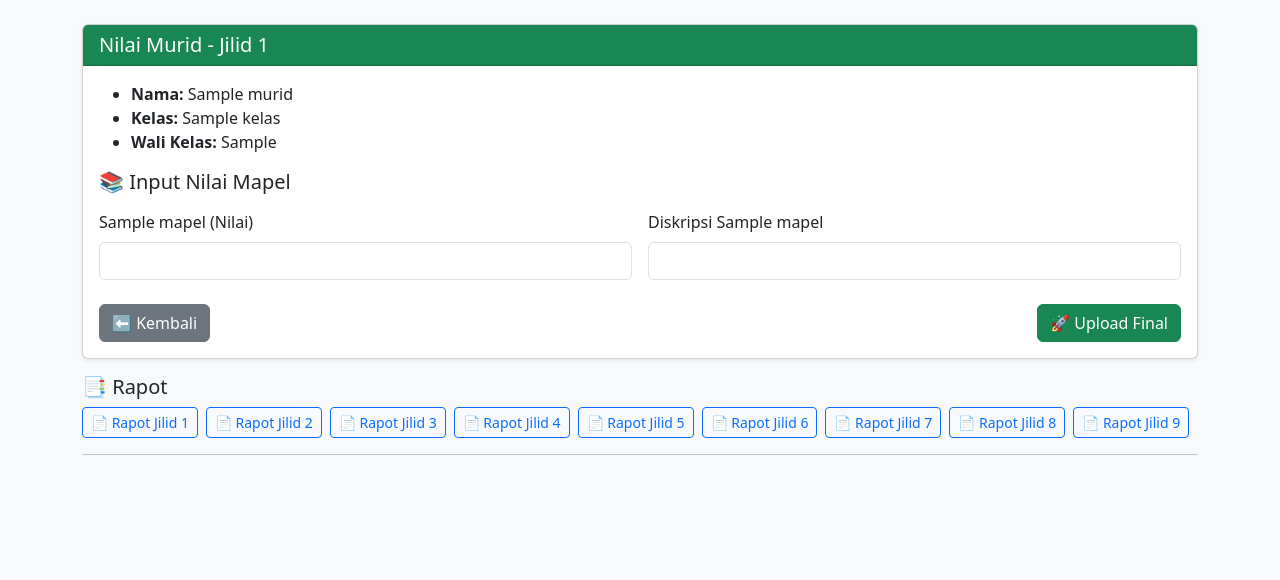
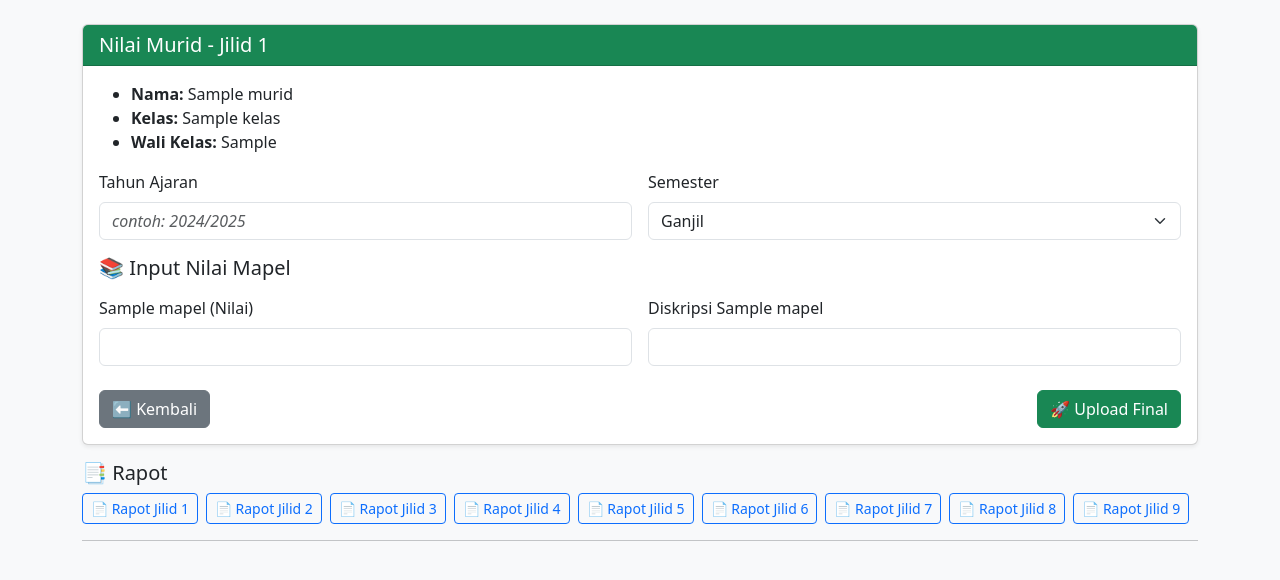
Before and after one commit to ulumuddin87/gitHubRailway, a Flask app: page /nilai/1 in a window 1280 px wide. Shown: the part 56-636 px from the top of the page. Run offline with Flask 3, Linux system fonts and the light colour scheme; a database or web service that is not in the repository returns one stand-in record (values such as "Sample title"); some libraries are stand-ins or nearby versions.

Commit message:
tamabah semester dan tahun ajaran

```diff
--- a/app.py
+++ b/app.py
@@ -376,13 +376,14 @@ def riwayat_murid(id):
     cur.execute("SELECT * FROM murid WHERE id=%s", (id,))
     murid = cur.fetchone()
 
-    # Riwayat nilai langsung dari tabel nilai
+    # Riwayat nilai (dengan semester & tahun ajaran)
     cur.execute("""
-        SELECT n.jilid, mp.nama AS mapel_nama, n.nilai, n.diskripsi, n.created_at
+        SELECT n.tahun_ajaran, n.semester, n.jilid, mp.nama AS mapel_nama,
+               n.nilai, n.diskripsi, n.created_at
         FROM nilai n
         JOIN mapel mp ON n.mapel_id = mp.id
         WHERE n.murid_id = %s
-        ORDER BY n.jilid ASC, mp.nama ASC
+        ORDER BY n.tahun_ajaran DESC, n.semester ASC, n.jilid ASC, mp.nama ASC
     """, (id,))
     riwayat = cur.fetchall()
 
@@ -390,6 +391,7 @@ def riwayat_murid(id):
     conn.close()
 
     return render_template("riwayat_murid.html", murid=murid, riwayat=riwayat)
+
 
 
 
--- a/templates/nilai_murid.html
+++ b/templates/nilai_murid.html
@@ -13,7 +13,23 @@
       <li><b>Wali Kelas:</b> {{ murid.wali_kelas }}</li>
     </ul>
 
-    <!-- Riwayat nilai -->
+<!-- Tahun Ajaran & Semester -->
+  <div class="row g-3 mb-3">
+    <div class="col-md-6">
+      <label for="tahun_ajaran" class="form-label">Tahun Ajaran</label>
+      <input type="text" name="tahun_ajaran" id="tahun_ajaran"
+             placeholder="contoh: 2024/2025" class="form-control" required>
+    </div>
+    <div class="col-md-6">
+      <label for="semester" class="form-label">Semester</label>
+      <select name="semester" id="semester" class="form-select" required>
+        <option value="Ganjil">Ganjil</option>
+        <option value="Genap">Genap</option>
+      </select>
+    </div>
+  </div>
+
+    <!-- Nilai mapel -->
     <div class="d-flex justify-content-between align-items-center mb-3">
       <h5 class="mb-0">📚 Input Nilai Mapel</h5>
      </div>
--- a/templates/riwayat_murid.html
+++ b/templates/riwayat_murid.html
@@ -8,6 +8,8 @@
   <table class="table table-bordered table-striped text-center align-middle">
     <thead class="table-light">
       <tr>
+        <th>Tahun Ajaran</th>
+        <th>Semester</th>
         <th>Jilid</th>
         <th>Mata Pelajaran</th>
         <th>Nilai</th>
@@ -18,6 +20,8 @@
     <tbody>
       {% for n in riwayat %}
       <tr>
+        <td>{{ r.tahun_ajaran }}</td>
+        <td>{{ r.semester }}</td>
         <td>{{ n.jilid }}</td>
         <td>{{ n.mapel_nama }}</td>
         <td>{{ n.nilai }}</td>
```
